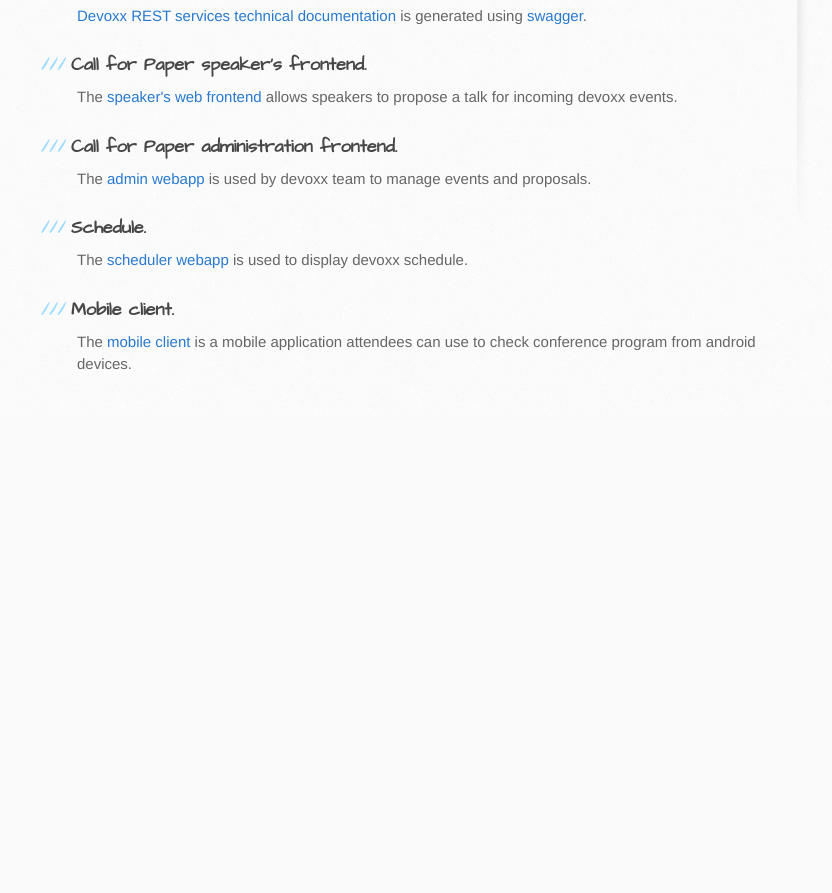
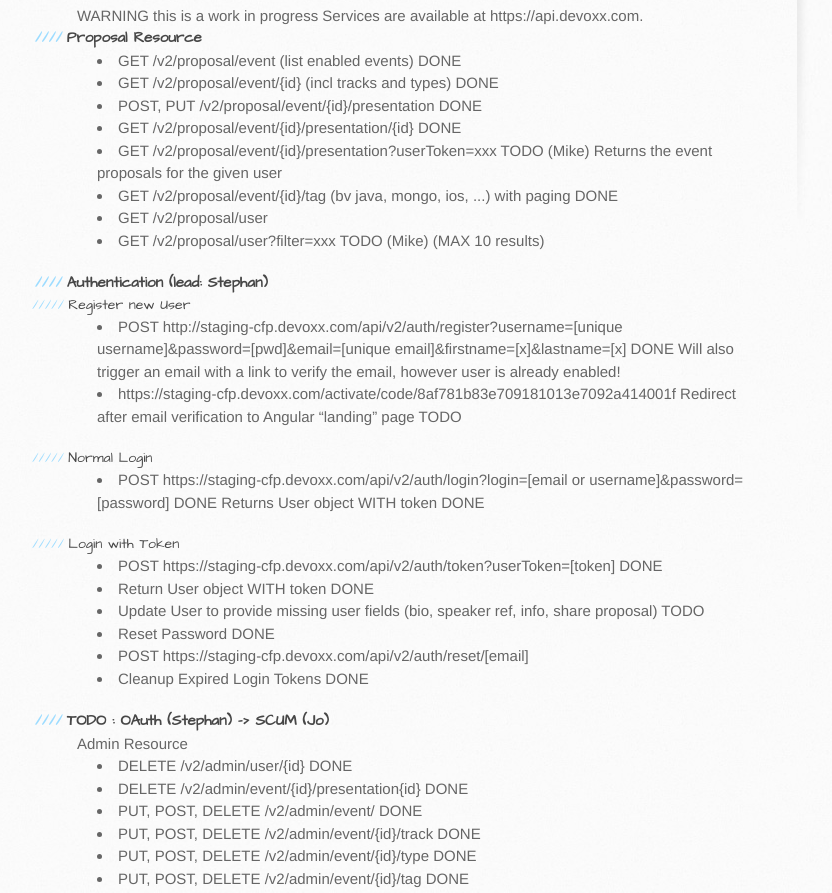
Before and after one commit to devoxx/devoxx.github.io, a plain HTML site: page index.html in a window 1280 px wide. Shown: the part 627-1520 px from the top of the page, without its empty margins (93-925 px from the left). Before the commit the page ends 1045 px from the top, so only its background shows below. Drawn offline with Linux system fonts and the light colour scheme.

Commit message:
document REST API

```diff
--- a/index.html
+++ b/index.html
@@ -42,8 +42,64 @@
 
           <h3>Devoxx REST services.</h3>
 
+<b>WARNING</b> this is a work in progress
+Services are available at https://api.devoxx.com.
+
+
+<h4>Proposal Resource</h4>
+<ul>
+  <li>GET /v2/proposal/event (list enabled events)  DONE</li>
+  <li>GET /v2/proposal/event/{id}   (incl tracks and types)  DONE</li>
+  <li>POST, PUT /v2/proposal/event/{id}/presentation   DONE</li>
+  <li>GET /v2/proposal/event/{id}/presentation/{id}  DONE</li>
+  <li>GET /v2/proposal/event/{id}/presentation?userToken=xxx  TODO (Mike) Returns the event proposals for the given user</li>
+  <li>GET /v2/proposal/event/{id}/tag  (bv java, mongo, ios, ...) with paging  DONE</li>
+  <li>GET /v2/proposal/user </li>
+  <li>GET /v2/proposal/user?filter=xxx  TODO (Mike) (MAX 10 results)</li>
+</ul>
+
+<h4>Authentication (lead: Stephan)</h4>
+<h5>Register new User</h5>
+<ul>
+  <li>POST http://staging-cfp.devoxx.com/api/v2/auth/register?username=[unique username]&password=[pwd]&email=[unique email]&firstname=[x]&lastname=[x] DONE
+Will also trigger an email with a link to verify the email, however user is already enabled! </li>
+  <li>https://staging-cfp.devoxx.com/activate/code/8af781b83e709181013e7092a414001f
+Redirect after email verification to Angular “landing” page TODO</li>
+</ul>
+
+<h5>Normal Login</h5>
+<ul>
+  <li>POST https://staging-cfp.devoxx.com/api/v2/auth/login?login=[email or username]&password=[password] DONE
+Returns User object WITH token DONE</li>
+</ul>
+
+<h5>Login with Token</h5>
+<ul>
+  <li>POST https://staging-cfp.devoxx.com/api/v2/auth/token?userToken=[token] DONE</li>
+  <li>Return User object WITH token DONE</li>
+  <li>Update User to provide missing user fields (bio, speaker ref, info, share proposal)  TODO</li>
+  <li>Reset Password DONE</li>
+  <li>POST https://staging-cfp.devoxx.com/api/v2/auth/reset/[email] </li>
+  <li>Cleanup Expired Login Tokens  DONE</li>
+</ul>
+
+<h4>TODO : OAuth (Stephan) -> SCUM (Jo)</h4>
+
+Admin Resource
+<ul>
+  <li>DELETE /v2/admin/user/{id}  DONE</li>
+  <li>DELETE /v2/admin/event/{id}/presentation{id}  DONE</li>
+  <li>PUT, POST, DELETE /v2/admin/event/  DONE</li>
+  <li>PUT, POST, DELETE /v2/admin/event/{id}/track  DONE</li>
+  <li>PUT, POST, DELETE  /v2/admin/event/{id}/type  DONE</li>
+  <li>PUT, POST, DELETE /v2/admin/event/{id}/tag  DONE</li>
+</ul>
+
+Review Resource
+
+
 <p>
-  <a href="api">Devoxx REST services technical documentation</a> is generated using <a href="https://developers.helloreverb.com/swagger/">swagger</a>.
+
 
 
 </p>
```
